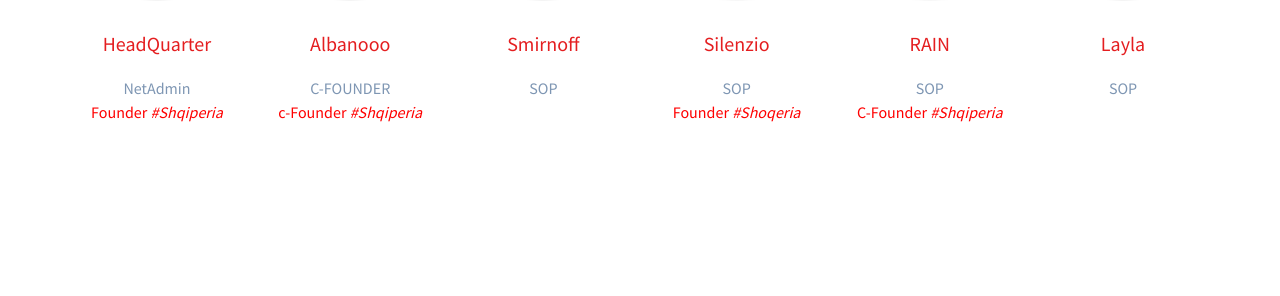
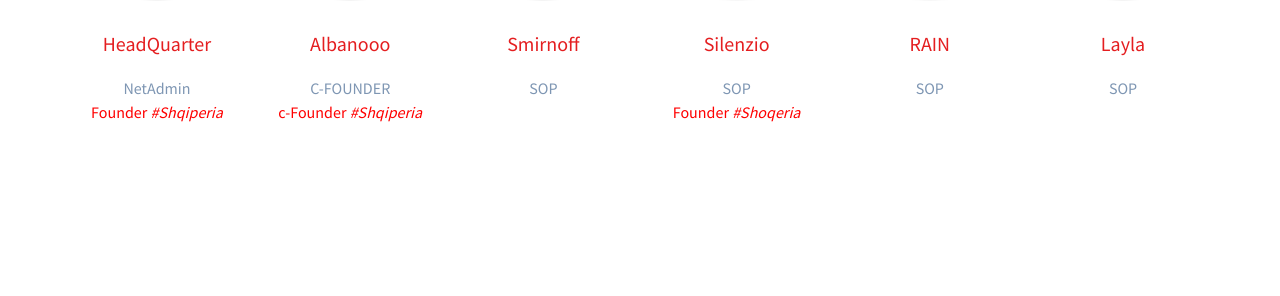
Before and after one commit to AlbnetworkOrg/albnetworkorg.github.io, a Jekyll site: the page built from skuadra.html, in a window 1280 px wide and 900 px high, scrolled down 3001 px. Shown: the part 158-454 px from the top of the window. Built offline with Jekyll 4.4.1, drawn with Linux system fonts in a browser that asks for light colours.

Commit message:
Update skuadra.html

```diff
--- a/skuadra.html
+++ b/skuadra.html
@@ -325,7 +325,6 @@
         </a>
       </h3>
       <h4>SOP</h4>
-      <h4><span style="color:red">C-Founder <em>#Shqiperia</em></span></h4>
     </div>
 
     <div class="Team-member">
```
